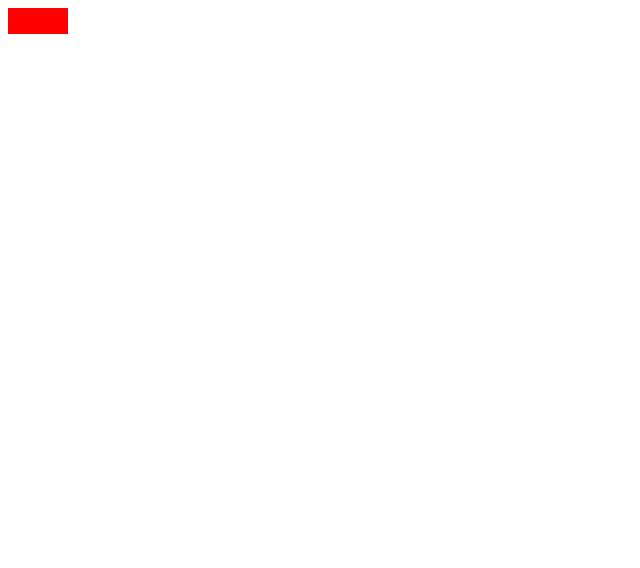
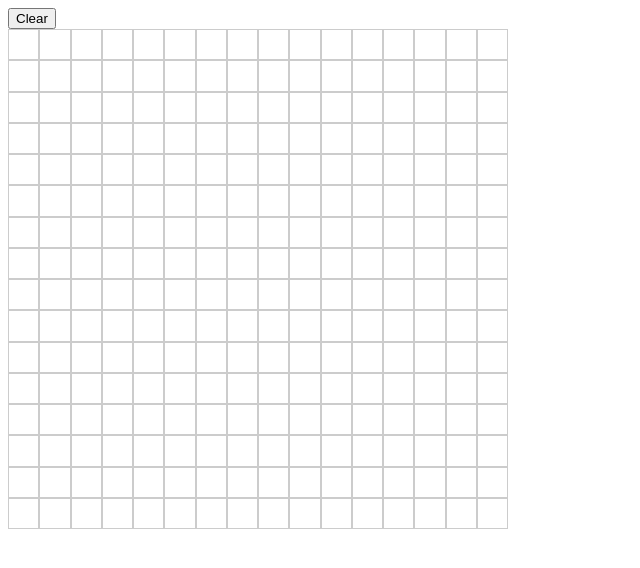
Before and after one commit to AndrewMLawson/Etch-A-Sketch, a plain HTML site: page Etch-A-Sketch/index.html in a window 1280 px wide. Shown: the whole page, without its empty margins (0-640 px from the left). Drawn offline with Linux system fonts and the light colour scheme.

Commit message:
Dynamically change css to fit all squares in alloted container

```diff
--- a/Etch-A-Sketch/index.css
+++ b/Etch-A-Sketch/index.css
@@ -1,10 +1,17 @@
-.container {
-    display: flex;
-    flex-wrap: wrap;
+#container {
+    display: grid;
+    height: 500px;
+    width: 500px;
+    grid-template-columns: repeat(16, auto);
 }
 
 .block {
-    border-style: solid;
-    border-color: red;
-    height: 20px;
+    width: auto;
+    height: auto;
+    border: 1px #ccc solid;
+    padding: 1px;
 }
+
+.blockToggled {
+    background-color: #ccc;
+}
--- a/Etch-A-Sketch/index.html
+++ b/Etch-A-Sketch/index.html
@@ -7,7 +7,8 @@
   <title>Title Here</title>
 </head>
 <body>
-  <div  class="container">
+    <button class="clear">Clear</button>
+  <div  id="container">
   </div>
 <script src="index.js"></script>
 </body>
--- a/Etch-A-Sketch/index.js
+++ b/Etch-A-Sketch/index.js
@@ -1,15 +1,26 @@
 // Find container div
-const container = document.querySelector(".container");
+const container = document.querySelector("#container");
+
+// Find "clear" button
+const clearButton = document.querySelector(".clear");
+clearButton.addEventListener("click", () => {
+    clear();
+})
+
+//Initialize Grid
 createBlocks();
 
-
 // Create blocks
-function createBlocks(rowCols = 10){
+function createBlocks(rowCols = 16){
     removeOldBlocks();
-    for (let i = 0; i < rowCols; i++){
+    document.getElementById("container").style.gridTemplateColumns = `repeat(${rowCols}, auto)`;
+    for (let i = 0; i < rowCols * rowCols; i++){
         const block = document.createElement("div");
         block.className = 'block';
         container.appendChild(block);
+        block.addEventListener("mouseover", () => {
+            block.classList.add('blockToggled')
+        })
         console.log("Block created!");
         if (i === rowCols - 1) {
             console.log(`Created ${rowCols} rows!`)
@@ -17,8 +28,23 @@ function createBlocks(rowCols = 10){
     }
 }
 
+// Remove old blocks
 function removeOldBlocks(){
     while(container.firstChild) {
         container.removeChild(container.firstChild)
     }
 }
+
+// Clear Function
+function clear(){
+    console.log("CLEAR");
+    let rowCols = prompt("How many rows/columns do you want your grid?");
+    console.log(rowCols);
+    if (Number(rowCols) && rowCols <= 100) {
+        createBlocks(rowCols)
+    } else if (Number(rowCols) > 100){
+        console.log("Please pick a number less than or equal to 100")
+    } else {
+        console.log("Please pick a NUMBER by entering a DIGIT")
+    }
+}
```
